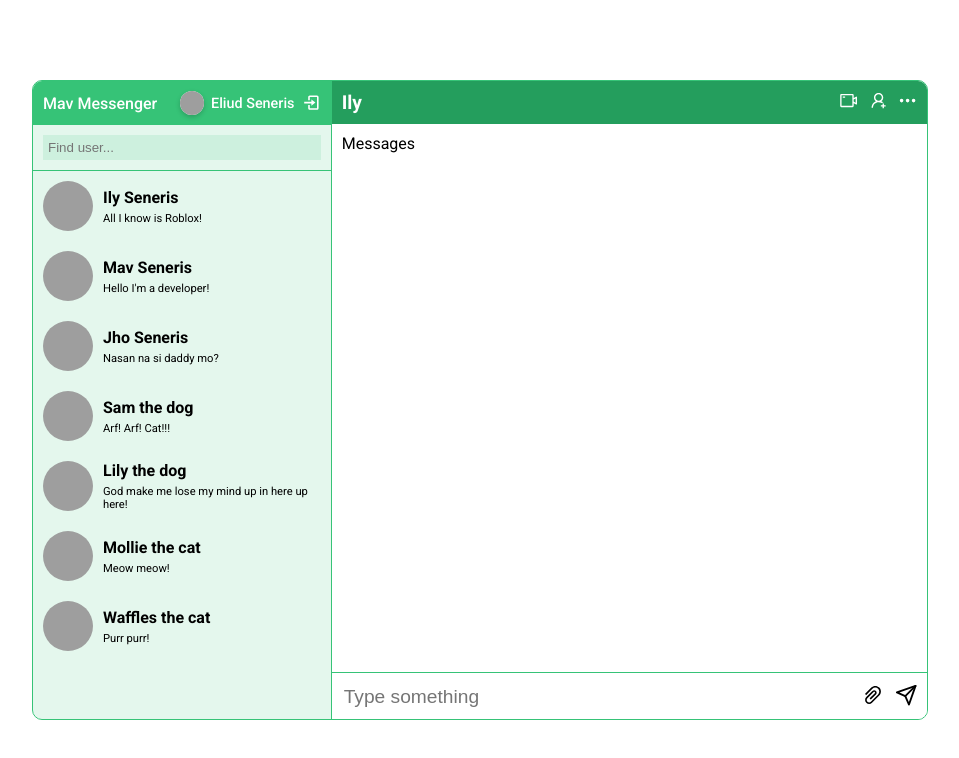
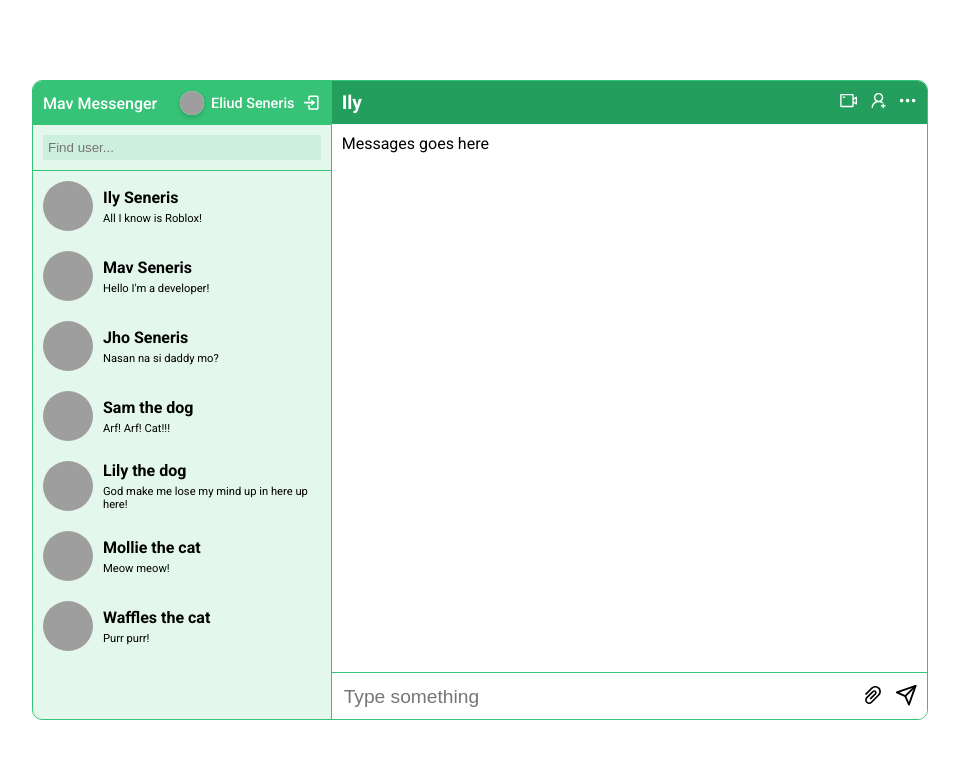
Before and after one commit to mavSeneris/mav-messenger, a React (Vite) app: page / in a window 1280 px wide. Shown: the top 758 px of the page, without its empty margins (160-1119 px from the left). Built offline with nearby package versions, Linux system fonts and the light colour scheme; grey boxes are pictures that could not be loaded.

Commit message:
added messages section to chat component

```diff
--- a/src/components/Messages.jsx
+++ b/src/components/Messages.jsx
@@ -3,7 +3,7 @@ import React from 'react'
 export default function Messages() {
   return (
     <div className='messages'>
-      Messages
+      Messages goes here
     </div>
   )
 }
```
